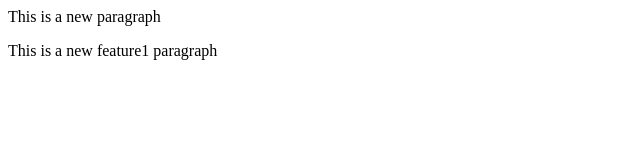
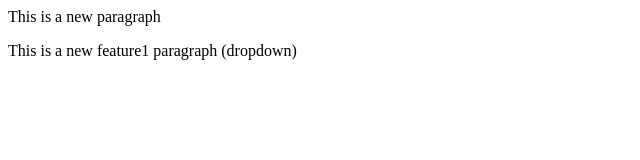
Before and after one commit to jsgitco/local-repo, a plain HTML site: page index.html in a window 1280 px wide. Shown: the full height of the page, 0-640 px from the left. Drawn offline with Linux system fonts and the light colour scheme.

Commit message:
dropdown added

```diff
--- a/index.html
+++ b/index.html
@@ -1,2 +1,2 @@
 <p>This is a new paragraph</p>
-<p>This is a new feature1 paragraph</p>
+<p>This is a new feature1 paragraph (dropdown)</p>
```
